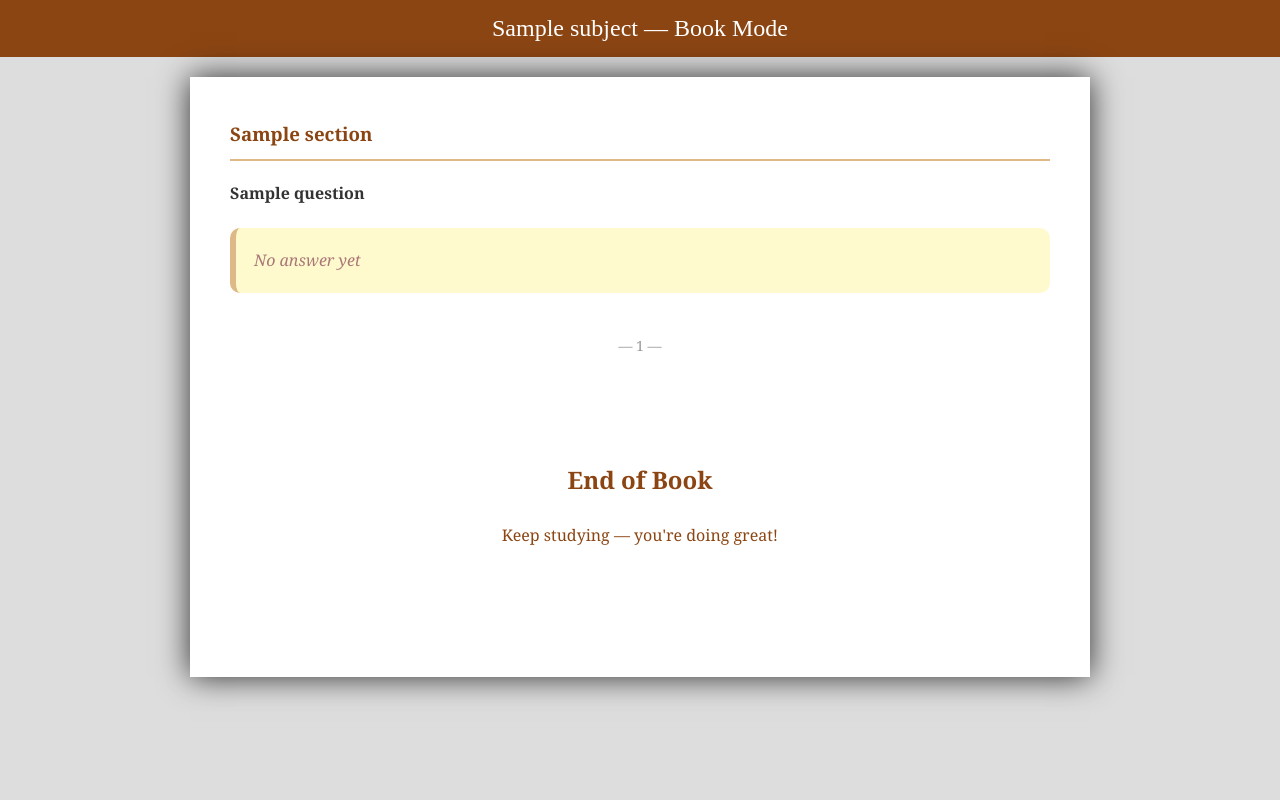
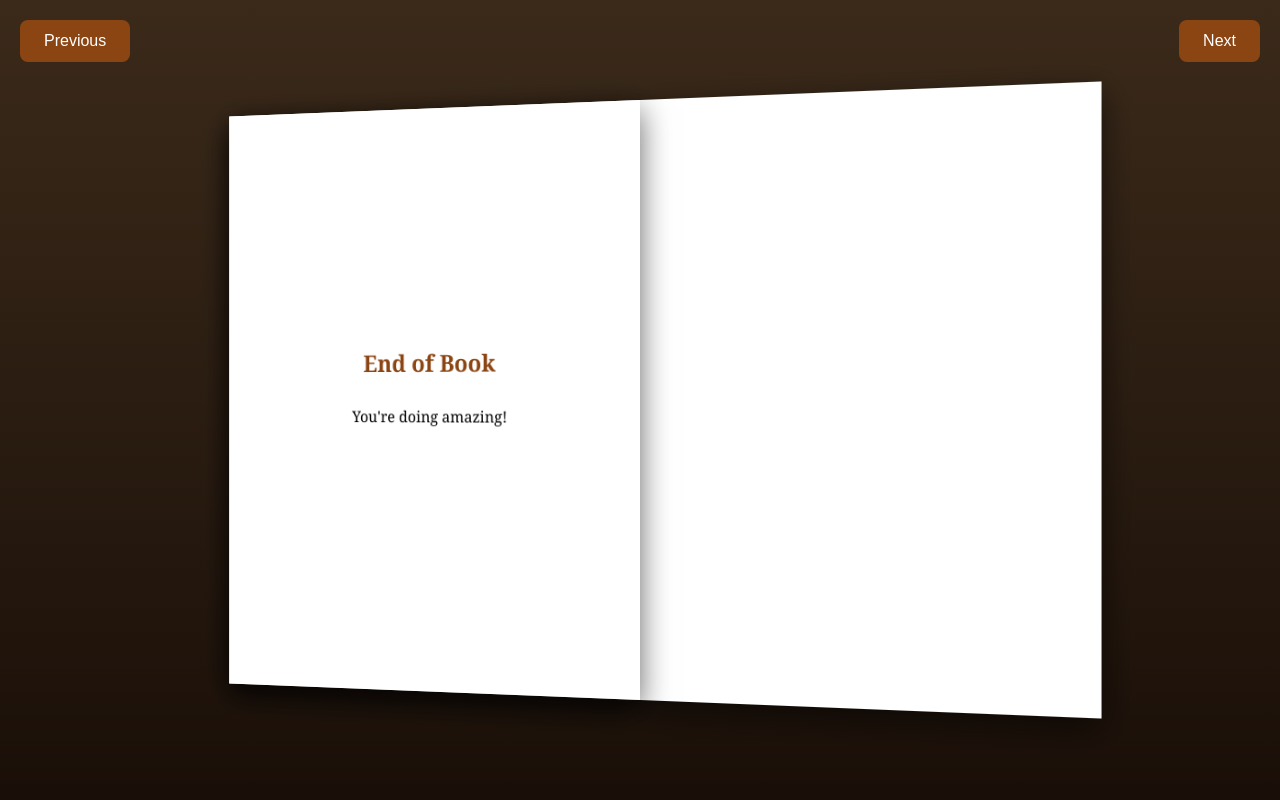
Before and after one commit to stockedge4us/Ignou-MAEC, a Python web app: template templates/ebook.html in a window 1280 px wide. Run offline with Jinja, Linux system fonts and the light colour scheme; the template is opened without the code that fills it: most values are stand-ins (such as "Sample title", 1, 10 or a date in 2020); some libraries are stand-ins or nearby versions.

Commit message:
PERFECT 3D page-turning book (CSS only - works 100%)

```diff
--- a/templates/ebook.html
+++ b/templates/ebook.html
@@ -3,74 +3,104 @@
 <head>
   <meta charset="UTF-8">
   <meta name="viewport" content="width=device-width, initial-scale=1.0">
-  <title>{{ subject }} — Book Mode</title>
+  <title>{{ subject }} - Book Mode</title>
+  <style>
+    body { margin:0; background:linear-gradient(#3b2a1a, #1a0f08); height:100vh; overflow:hidden; display:flex; justify-content:center; align-items:center; perspective:2000px; }
+    .book { position:relative; width:900px; height:600px; transform-style:preserve-3d; transform:rotateY(-15deg); }
+    .page { position:absolute; width:450px; height:600px; background:white; box-shadow:0 10px 30px rgba(0,0,0,0.6); backface-visibility:hidden; padding:40px; box-sizing:border-box; overflow-y:auto; font-family:Georgia,serif; line-height:1.8; }
+    .left  { left:0; transform-origin:right; }
+    .right { left:450px; transform-origin:left; }
+    .page h3 { color:#8b4513; border-bottom:2px solid #deb887; padding-bottom:8px; }
+    .answer-text { background:#fffef5; padding:18px; border-left:6px solid #deb887; margin:20px 0; border-radius:8px; }
+    .flipping { transition:transform 1.2s cubic-bezier(0.645, 0.045, 0.355, 1); transform-style:preserve-3d; }
+    .back { transform:rotateY(180deg); background:#f8f6f0; }
+    .page-number { text-align:center; color:#999; margin-top:40px; font-style:italic; }
 
-  <!-- jQuery + Turn.js -->
-  <script src="https://code.jquery.com/jquery-3.6.0.min.js"></script>
-  <script src="https://cdnjs.cloudflare.com/ajax/libs/turn.js/4.1.0/turn.min.js"></script>
-
-  <style>
-    body { margin:0; background:#2b1d0e; overflow:hidden; height:100vh; display:flex; flex-direction:column; }
-    #header { background:#8b4513; color:white; text-align:center; padding:15px; font-size:1.5rem; }
-    #book-container { flex:1; background:#ddd; padding:20px 0; }
-    #book { width:900px; height:600px; margin:0 auto; background:white; box-shadow:0 0 30px rgba(0,0,0,0.8); }
-    .page { padding:40px; background:white; box-sizing:border-box; line-height:1.8; font-family:Georgia,serif; font-size:16px; }
-    .page h3 { color:#8b4513; border-bottom:2px solid #deb887; padding-bottom:8px; margin-top:0; }
-    .page strong { color:#333; }
-    .answer-text { background:#fffacd; padding:18px; border-radius:10px; margin:20px 0; border-left:6px solid #deb887; }
-    .page-number { text-align:center; color:#999; margin-top:40px; font-size:14px; }
+    button { position:fixed; top:20px; z-index:100; padding:12px 24px; background:#8b4513; color:white; border:none; border-radius:8px; cursor:pointer; font-size:16px; }
+    #prevBtn { left:20px; }
+    #nextBtn { right:20px; }
 
     @media (max-width:920px) {
-      #book { width:100%; height:80vh; }
-      .page { padding:20px; font-size:15px; }
+      .book { width:100%; height:100vh; transform:none; }
+      .page { width:100%; left:0 !important; height:100%; padding:20px; }
+      .right { display:none; }
     }
   </style>
 </head>
 <body>
 
-<div id="header">{{ subject }} — Book Mode</div>
+<button id="prevBtn">Previous</button>
+<button id="nextBtn">Next</button>
 
-<div id="book-container">
-  <div id="book">
-    {% for section, questions in sections.items() %}
-      {% for q in questions %}
-        <div class="page">
-          <h3>{{ section }}</h3>
-          <p><strong>{{ q }}</strong></p>
-          <div class="answer-text">
-            {% if answers.get(q) %}
-              <div style="white-space:pre-wrap;">{{ answers.get(q) }}</div>
-            {% else %}
-              <em style="color:#a77;">No answer yet</em>
-            {% endif %}
-          </div>
-          <div class="page-number">— {{ loop.index }} —</div>
+<div class="book" id="book">
+  {% set pages = [] %}
+  {% for section, questions in sections.items() %}
+    {% for q in questions %}
+      {% do pages.append({
+        'section': section,
+        'question': q,
+        'answer': answers.get(q, '')
+      }) %}
+    {% endfor %}
+  {% endfor %}
+
+  {% for i in range(0, pages|length, 2) %}
+    <!-- Left page -->
+    <div class="page left" data-page="{{ i+1 }}">
+      {% if i < pages|length %}
+        <h3>{{ pages[i].section }}</h3>
+        <p><strong>{{ pages[i].question }}</strong></p>
+        <div class="answer-text">
+          {% if pages[i].answer %}
+            <div style="white-space:pre-wrap;">{{ pages[i].answer }}</div>
+          {% else %}
+            <em style="color:#999;">No answer yet</em>
+          {% endif %}
         </div>
-      {% endfor %}
-    {% endfor %}
+        <div class="page-number">Page {{ i+1 }}</div>
+      {% endif %}
+    </div>
 
-    <!-- Final page -->
-    <div class="page" style="text-align:center; color:#8b4513;">
-      <h2>End of Book</h2>
-      <p>Keep studying — you're doing great!</p>
+    <!-- Right page -->
+    <div class="page right" data-page="{{ i+2 }}">
+      {% if i+1 < pages|length %}
+        <h3>{{ pages[i+1].section }}</h3>
+        <p><strong>{{ pages[i+1].question }}</strong></p>
+        <div class="answer-text">
+          {% if pages[i+1].answer %}
+            <div style="white-space:pre-wrap;">{{ pages[i+1].answer }}</div>
+          {% else %}
+            <em style="color:#999;">No answer yet</em>
+          {% endif %}
+        </div>
+        <div class="page-number">Page {{ i+2 }}</div>
+      {% endif %}
     </div>
+  {% endfor %}
+
+  <!-- Final page -->
+  <div class="page left">
+    <h2 style="text-align:center; color:#8b4513; margin-top:200px;">End of Book</h2>
+    <p style="text-align:center;">You're doing amazing!</p>
   </div>
 </div>
 
 <script>
-  $(document).ready(function() {
-    $("#book").turn({
-      width: 900,
-      height: 600,
-      autoCenter: true,
-      gradients: true,
-      acceleration: true,
-      display: 'double',
-      elevation: 50,
-      duration: 800
-    });
-  });
+let current = 0;
+const pages = document.querySelectorAll('.page');
+
+document.getElementById('nextBtn').onclick = () => {
+  if (current < pages.length - 2) {
+    current += 2;
+    document.querySelector('.book').style.transform = `rotateY(-${current * 0.5}deg)`;
+  }
+};
+document.getElementById('prevBtn').onclick = () => {
+  if (current > 0) {
+    current -= 2;
+    document.querySelector('.book').style.transform = `rotateY(-${current * 0.5}deg)`;
+  }
+};
 </script>
-
 </body>
 </html>
```
